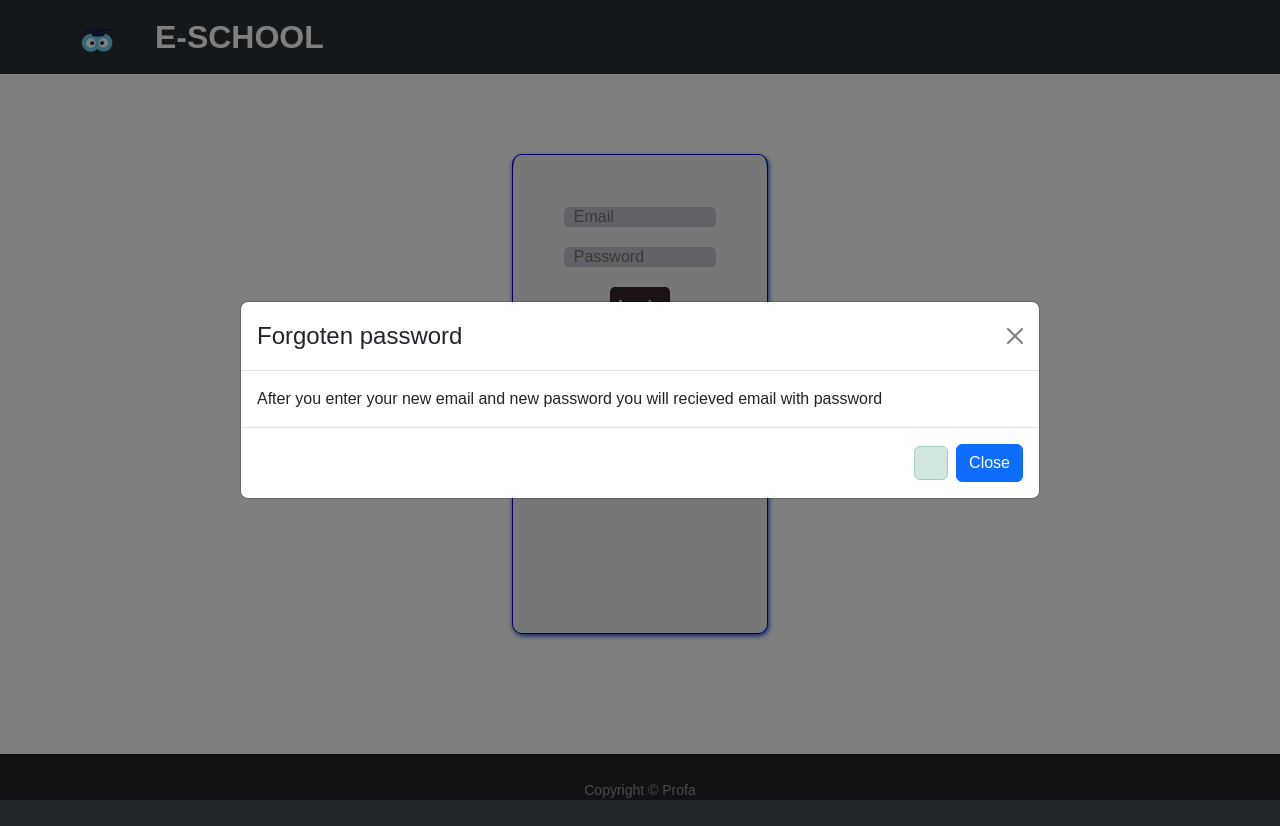
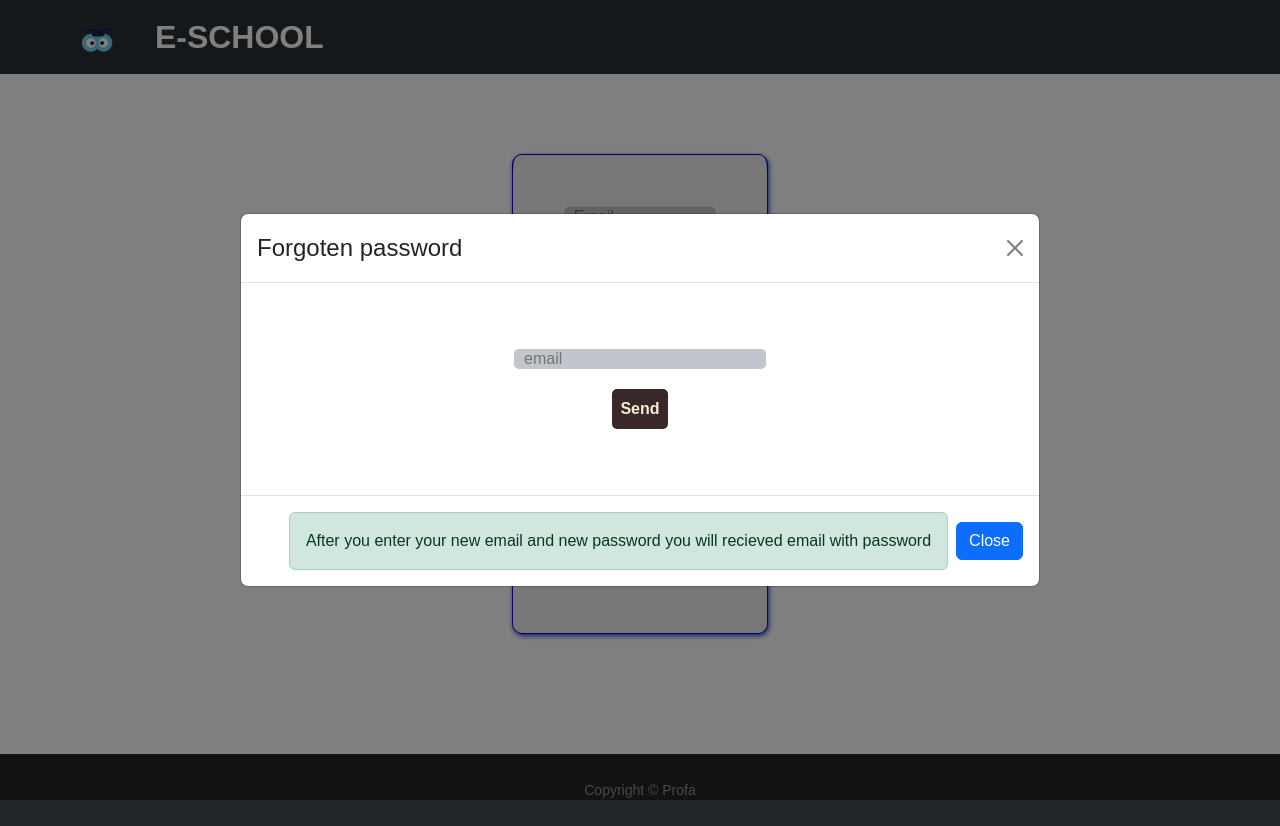
Before and after one commit to adis-aljic/eschool, a React (Create React App) app in the folder client/: page / in a window 1280 px wide. Both pictures are taken after a click on the button "Forgot password ?". Built offline with nearby package versions, Linux system fonts and the light colour scheme; what filestack-js would draw is missing.

Commit message:
fixed modals

```diff
--- a/client/src/components/Login/Login.js
+++ b/client/src/components/Login/Login.js
@@ -253,10 +253,11 @@ const Login = (props) => {
         <OpenModal
         show={forgotPass}
           title={"Forgoten password"}
-          body={"After you enter your new email and new password you will recieved email with password"}
+          message={"After you enter your new email and new password you will recieved email with password"}
           onHide={clearForgetenPasswordHandler}
+         body ={
 
-        >
+           <form onSubmit={forgottenPassworOnSubmitdHandler}>
            <input
            placeholder="email"
            type="email"
@@ -264,16 +265,17 @@ const Login = (props) => {
            ref={inputedForgetPassEmailRef}
            onChange={forgetPassEmailHandler}
            ></input>
-          <form onSubmit={forgottenPassworOnSubmitdHandler}>
             <Button type="submit">Send</Button>
           </form>
+          }
+        >
         </OpenModal>
       )}
       {isError && (
         <OpenModal
           title={isError.title}
-          message={isError.message}
-          onConfirm={errorHandler}
+          body={isError.message}
+          onHide={errorHandler}
         />
       )}
       <div className="main">
```
Lines whose indentation alone changed are shown as unchanged.
